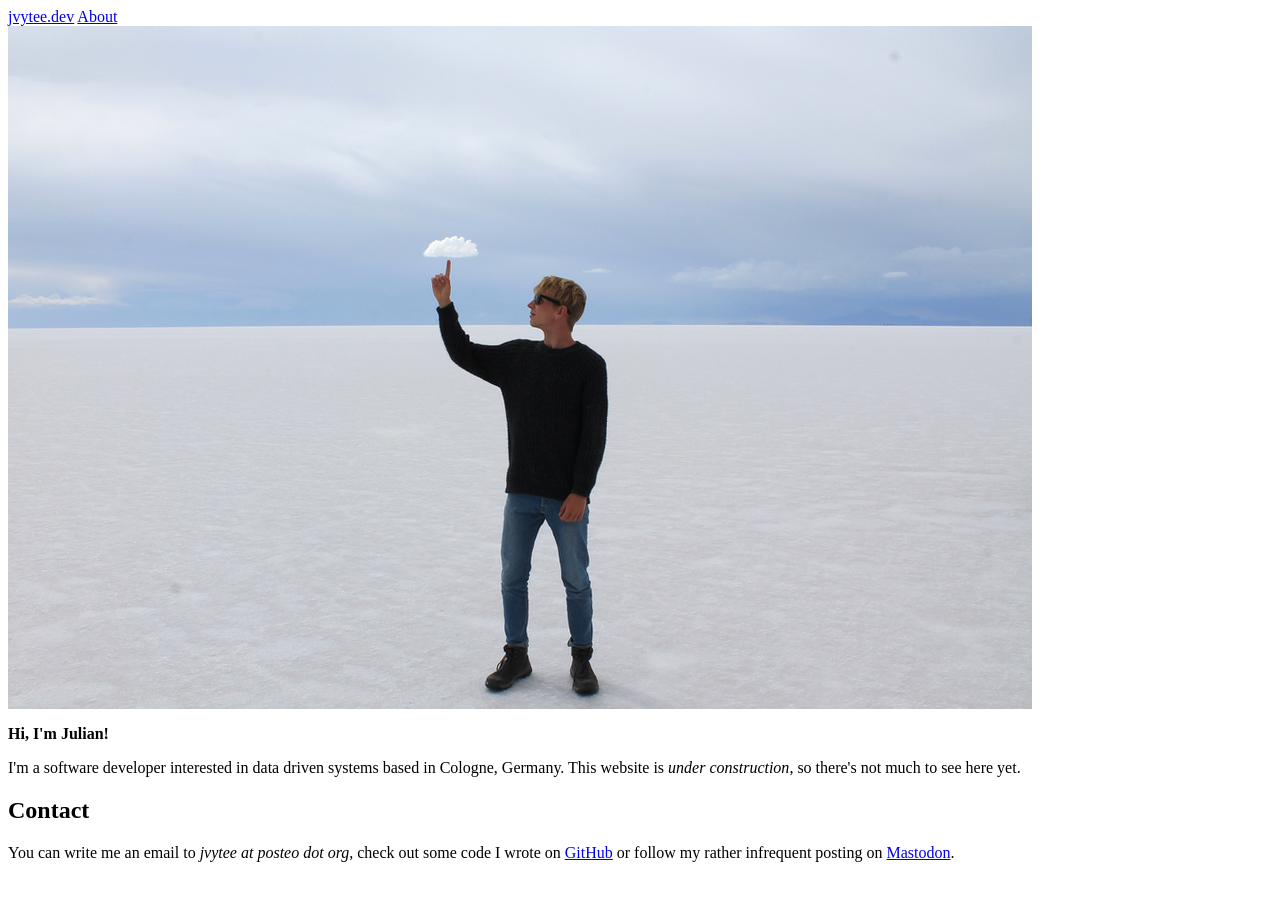
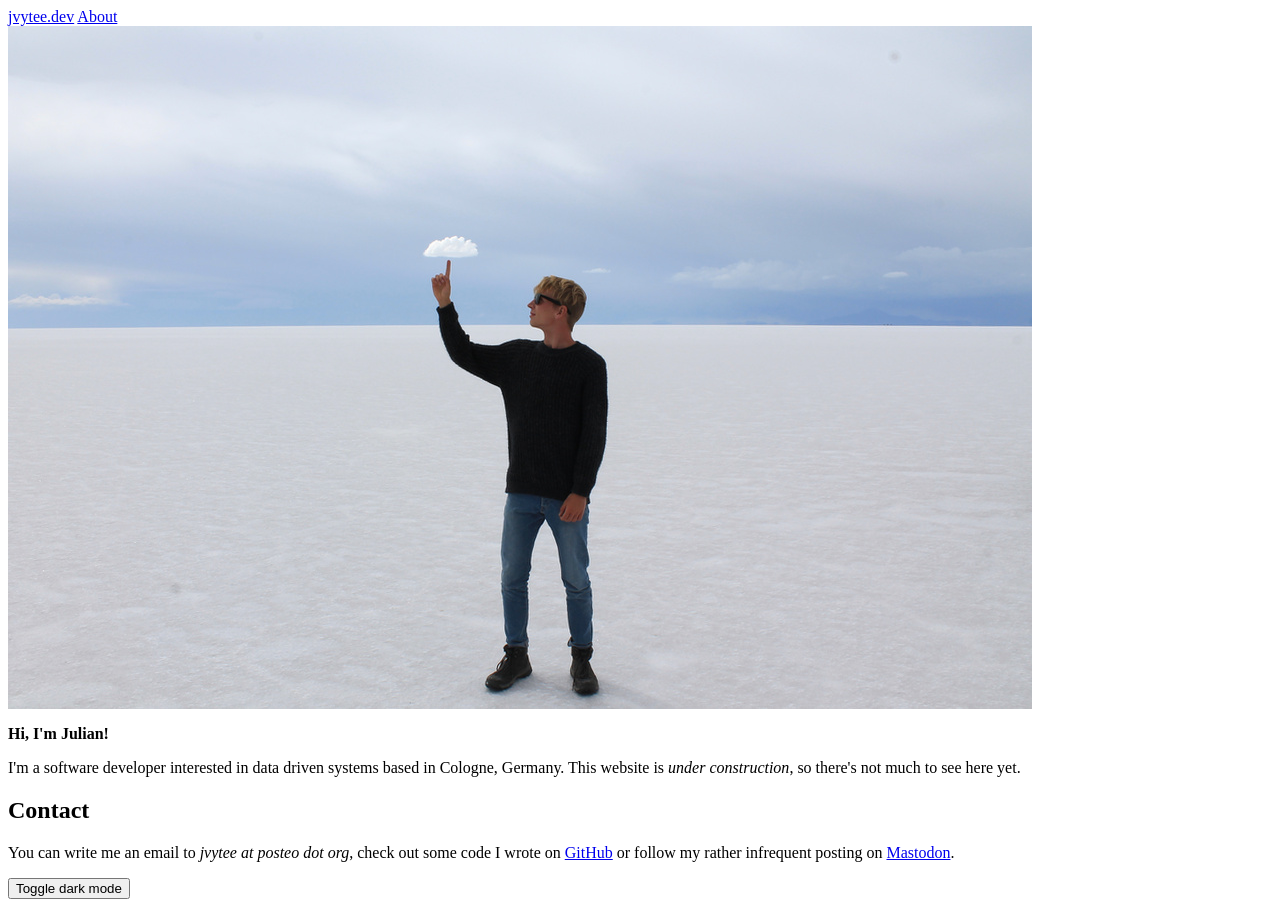
Before and after one commit to jvytee/jvytee.github.io, a website: page src/content/about.html in a window 1280 px wide. Before the commit the page ends 878 px from the top, so only its background shows below. Drawn offline with Linux system fonts and the light colour scheme.

Commit message:
Add darkmode toggle to remaining pages

```diff
--- a/src/content/about.html
+++ b/src/content/about.html
@@ -3,6 +3,7 @@
     <title>About // jvytee.dev</title>
 
     <link rel="stylesheet" href="/assets/main.css" type="text/css">
+
     <meta charset="utf-8">
     <meta name="viewport" content="width=device-width, initial-scale=1">
   </head>
@@ -26,5 +27,9 @@
       <h2>Contact</h2>
       <p>You can write me an email to <em>jvytee at posteo dot org</em>, check out some code I wrote on <a href="https://github.com/jvytee">GitHub</a> or follow my rather infrequent posting on <a href="https://chaos.social/@jaytee" rel="me">Mastodon</a>.</p>
     </main>
+
+    <footer>
+      <button onClick="toggleDarkmode()">Toggle dark mode</button>
+    </footer>
   </body>
 </html>
```
Also changed, not shown: src/content/blog/_template.html (+5 -0 lines).
